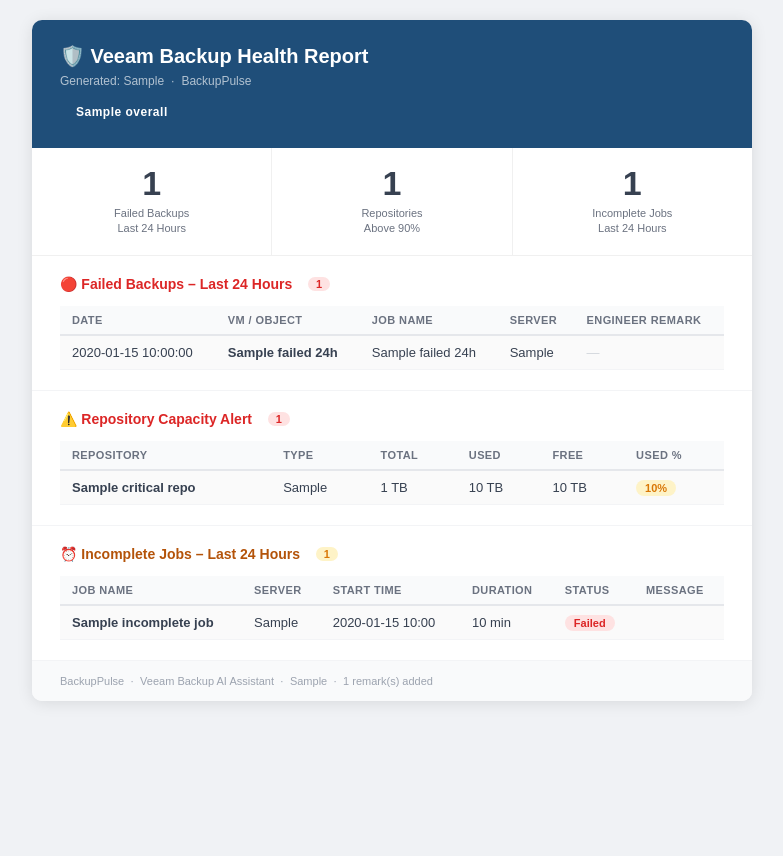
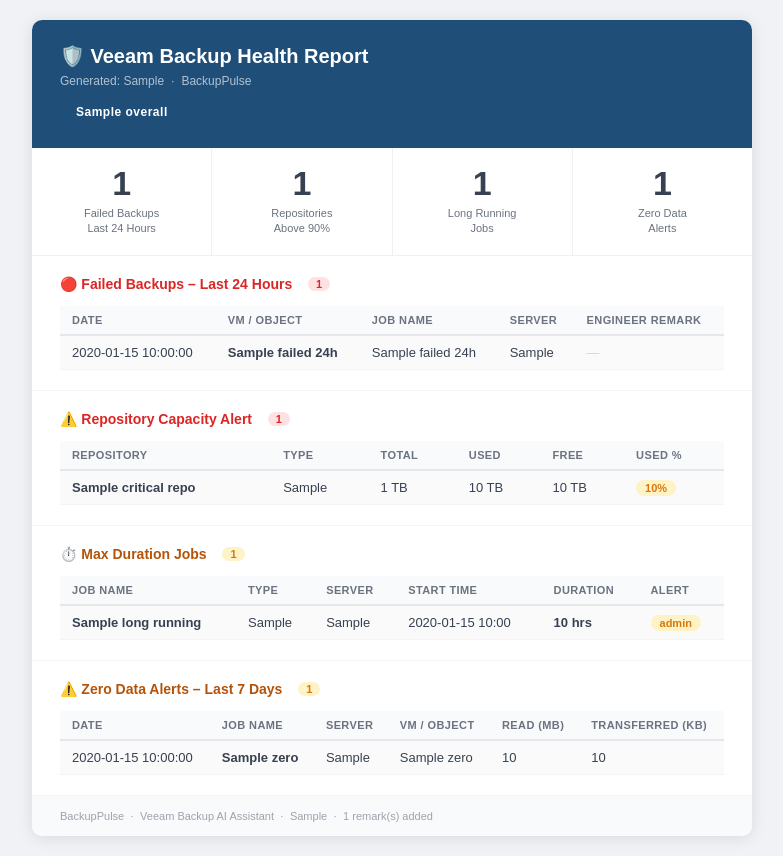
Before and after one commit to IliyasMomin77/BackupPulse, a Flask app: template templates/health_email.html in a window 1280 px wide. Shown: the whole page, without its empty margins (248-1031 px from the left). Before the commit the page ends 703 px from the top, so only its background shows below. Run offline with Flask 3, Linux system fonts and the light colour scheme; the template is opened without the code that fills it: most values are stand-ins (such as "Sample title", 1, 10 or a date in 2020); parts of the project's set-up code (start-up, migrations or seed data) failed here and were passed over; some libraries are stand-ins or nearby versions.

Commit message:
feat: local model hardening — phi-4 only, ollama removed, SQL safety net
- Remove ollama provider entirely (too slow on CPU-only hardware)
- Remove phi-3.5-mini-instruct from LM Studio; phi-4-mini-instruct only
- Increase local LLM timeout 45s → 120s to survive JIT model loading
- Increase ping timeout 8s → 90s so warm-up ping actually completes
- Add _pingGen counter: stale pings from rapid model switches no longer
  release the send button — only the most recent warm-ping can unlock it
- Auto-disable send button while warming up; re-enable after ping resolves
- Inject missing date filter if LLM omits WHERE on failed_jobs_daily
- Fix SQL truncation: stop at first semicolon to drop trailing LLM notes
- Simplify sql_prompt_local.txt: no aliases, explicit date-filter rule,
  added failed-jobs-last-week example
- Health email: replace Incomplete Jobs with Max Duration + Zero Data sections
- Stats bar updated to 4 tiles: Failed | Repos >90% | Long Running | Zero Data

Co-Authored-By: Claude Sonnet 4.6 <noreply@anthropic.com>

````diff
--- a/app.py
+++ b/app.py
@@ -140,7 +140,7 @@ OPENROUTER_URL     = "https://openrouter.ai/api/v1/chat/completions"
 
 # LM Studio — local, air-gapped, zero external calls
 LMSTUDIO_URL   = os.getenv("LMSTUDIO_URL",   "http://localhost:1234/v1/chat/completions")
-LMSTUDIO_MODEL = os.getenv("LMSTUDIO_MODEL", "phi-3.5-mini-instruct")
+LMSTUDIO_MODEL = os.getenv("LMSTUDIO_MODEL", "phi-4-mini-instruct")
 
 OPENAI_API_KEY  = os.getenv("OPENAI_API_KEY", "")
 OPENAI_MODEL    = os.getenv("OPENAI_MODEL", "gpt-4o-mini")
@@ -155,13 +155,6 @@ SNOW_USER             = os.getenv("SNOW_USER", "")
 SNOW_PASS             = os.getenv("SNOW_PASS", "")
 SNOW_ASSIGNMENT_GROUP = os.getenv("SNOW_ASSIGNMENT_GROUP", "")
 
-SNOW_INSTANCE        = os.getenv("SNOW_INSTANCE", "")
-SNOW_USER            = os.getenv("SNOW_USER", "")
-SNOW_PASS            = os.getenv("SNOW_PASS", "")
-SNOW_ASSIGNMENT_GROUP = os.getenv("SNOW_ASSIGNMENT_GROUP", "")
-
-OLLAMA_URL      = os.getenv("OLLAMA_URL", "http://localhost:11434/v1/chat/completions")
-OLLAMA_MODEL    = os.getenv("OLLAMA_MODEL", "phi3.5")
 
 # Known selectable models per provider (shown in the UI dropdown)
 # Groq & OpenRouter: verified free models as of 2026
@@ -196,11 +189,7 @@ PROVIDER_MODELS = {
     # Local models — must be downloaded and loaded in LM Studio / pulled in Ollama first
     # Q4_K_M quantization recommended (~2-3 GB RAM each).
     "lmstudio": [
-        "phi-3.5-mini-instruct",   # 3.8B — best instruction following on CPU
-        "phi-4-mini-instruct",     # 3.8B — newer Phi, better reasoning
-    ],
-    "ollama": [
-        "phi3:mini",
+        "phi-4-mini-instruct",
     ],
 }
 
@@ -213,7 +202,6 @@ def _get_active_model():
         "openai":      OPENAI_MODEL,
         "copilot":     COPILOT_MODEL,
         "lmstudio":    LMSTUDIO_MODEL,
-        "ollama":      OLLAMA_MODEL,
     }.get(MODEL_PROVIDER, "")
 
 
@@ -244,7 +232,7 @@ def _load_file(filename, fallback=""):
             return f.read().strip()
     return fallback
 
-_LOCAL_PROVIDERS = {"lmstudio", "ollama"}
+_LOCAL_PROVIDERS = {"lmstudio"}
 if MODEL_PROVIDER in _LOCAL_PROVIDERS:
     _SYSTEM_PROMPT = _load_file("system_prompt_local.txt", "You are a Veeam backup assistant. Explain the results clearly.")
     _SQL_PROMPT    = _load_file("sql_prompt_local.txt",    "Return a PostgreSQL SELECT query only. No explanation.")
@@ -264,7 +252,7 @@ def call_openai_compatible(prompt, system, url, api_key, model, max_tokens=500):
     if system:
         msgs.append({"role": "system", "content": system})
     msgs.append({"role": "user", "content": prompt})
-    req_timeout = 300 if "localhost" in url or "127.0.0.1" in url else 30
+    req_timeout = 120 if "localhost" in url or "127.0.0.1" in url else 30
     log.info(f"[LLM] calling model={model} max_tokens={max_tokens} prompt_len={len(prompt)}")
     t0 = time.perf_counter()
     r = requests.post(
@@ -317,8 +305,6 @@ def call_llm(prompt, system=None, max_tokens=500):
         return call_openai_compatible(prompt, system, OPENROUTER_URL, OPENROUTER_API_KEY, OPENROUTER_MODEL, max_tokens)
     elif MODEL_PROVIDER == "lmstudio":
         return call_openai_compatible(prompt, system, LMSTUDIO_URL, "lm-studio", LMSTUDIO_MODEL, max_tokens)
-    elif MODEL_PROVIDER == "ollama":
-        return call_openai_compatible(prompt, system, OLLAMA_URL, "", OLLAMA_MODEL, max_tokens)
     return "No valid provider configured."
 
 
@@ -604,29 +590,58 @@ def process_question(question):
             log.error(f"[CHAT] SNOW create failed: {e}")
             reply = f"Failed to create ServiceNow incident: {e}"
 
+    elif MODEL_PROVIDER in _LOCAL_PROVIDERS:
+        _FAILED_KW = re.compile(
+            r'\b(fail|failed|failing|error|recent|job|jobs|backup|yesterday|today|last\s*24)\b',
+            re.IGNORECASE
+        )
+        if _FAILED_KW.search(question):
+            raw_sql = call_llm(question, load_sql_prompt(), max_tokens=200)
+            sql = re.sub(r"```sql|```", "", raw_sql or "").strip()
+            # Extract only the SELECT statement — stop at first semicolon to drop any trailing explanation
+            m = re.search(r"(SELECT\b[^;]+;?)", sql, re.IGNORECASE | re.DOTALL)
+            sql = m.group(1).strip() if m else ""
+            if sql:
+                # Safety net: if LLM omits date filter on failed_jobs_daily, inject it
+                if re.search(r'failed_jobs_daily', sql, re.IGNORECASE) and \
+                   not re.search(r'backup_date\s*[><=!]', sql, re.IGNORECASE):
+                    if re.search(r'\bWHERE\b', sql, re.IGNORECASE):
+                        sql = re.sub(r'\bWHERE\b', 'WHERE backup_date >= CURRENT_DATE - 1 AND ',
+                                     sql, count=1, flags=re.IGNORECASE)
+                    elif re.search(r'\bORDER BY\b', sql, re.IGNORECASE):
+                        sql = re.sub(r'\bORDER BY\b', 'WHERE backup_date >= CURRENT_DATE - 1 ORDER BY ',
+                                     sql, count=1, flags=re.IGNORECASE)
+                    else:
+                        sql = sql.rstrip(';') + ' WHERE backup_date >= CURRENT_DATE - 1'
+                    log.info(f"[LOCAL] injected missing date filter into query")
+                rows = run_query(sql)
+                reply = _format_rows(question, rows) if rows else "No failed jobs found for that period."
+            else:
+                reply = "⚠️ Could not generate query. Switch to Groq or OpenRouter for better results."
+            log.info(f"[CHAT] local failed-jobs done — {round(time.perf_counter()-t0,3)}s")
+        else:
+            reply = "This query works better on a cloud model. Switch to **Groq** or **OpenRouter** using the Provider dropdown above for full analysis."
+            log.info(f"[CHAT] local — non-failed query, returning static reply")
+
     else:
-        # Build SQL via LLM
-        if MODEL_PROVIDER in _LOCAL_PROVIDERS:
-            raw_sql = call_llm(question, load_sql_prompt(), max_tokens=250)
-        else:
-            sql_user = (
-                "Generate a PostgreSQL SELECT query to answer this question:\n"
-                + question + "\n"
-                "If NOT a data question, reply DIRECT: followed by a short answer.\n"
-                "Otherwise SQL only. No markdown."
-            )
-            raw_sql = call_llm(sql_user, load_sql_prompt(), max_tokens=300)
-            sql_clean = re.sub(r"```sql|```", "", raw_sql).strip()
-            if sql_clean.upper().startswith("DIRECT:"):
-                reply = sql_clean[7:].strip()
-                log.info(f"[CHAT] DIRECT answer — {round(time.perf_counter()-t0,3)}s")
+        # Cloud providers: full SQL generation + LLM explain
+        sql_user = (
+            "Generate a PostgreSQL SELECT query to answer this question:\n"
+            + question + "\n"
+            "If NOT a data question, reply DIRECT: followed by a short answer.\n"
+            "Otherwise SQL only. No markdown."
+        )
+        raw_sql = call_llm(sql_user, load_sql_prompt(), max_tokens=300)
+        sql_clean = re.sub(r"```sql|```", "", raw_sql).strip()
+        if sql_clean.upper().startswith("DIRECT:"):
+            reply = sql_clean[7:].strip()
+            log.info(f"[CHAT] DIRECT answer — {round(time.perf_counter()-t0,3)}s")
 
         if not reply and not raw_sql:
             reply = "The AI did not return a response. Please try again."
             log.warning("[CHAT] LLM returned None/empty for SQL generation")
 
         if not reply:
-            # Strip markdown fences and extract the SELECT statement
             sql = re.sub(r"```sql|```", "", raw_sql).strip()
             if not sql.upper().startswith("SELECT"):
                 m = re.search(r"(SELECT\b.+)", sql, re.IGNORECASE | re.DOTALL)
@@ -636,28 +651,20 @@ def process_question(question):
             if any(w in sql.lower() for w in forbidden):
                 log.warning(f"[CHAT] blocked write SQL attempt — {sql[:80]}")
                 reply = "I can only read backup data. Write operations are not allowed."
-
             else:
                 rows = run_query(sql)
                 if not rows:
                     log.info(f"[CHAT] query returned 0 rows — {round(time.perf_counter()-t0,3)}s")
                     reply = "I checked the database and there's nothing to report here — either everything looks clean or this data isn't available. You might want to check with your Backup Administrator."
-
-                elif MODEL_PROVIDER in _LOCAL_PROVIDERS:
-                    reply = _format_rows(question, rows)
-                    log.info(f"[CHAT] local format done rows={len(rows)} — {round(time.perf_counter()-t0,3)}s")
-
                 else:
-                    # Check incident resolution log for past fixes on same error
                     past_fix = ""
                     for row in rows[:5]:
-                        err = row.get("failure_message") or row.get("failure_message", "")
+                        err = row.get("failure_message", "")
                         if err:
                             match = _find_past_resolution(err)
                             if match:
                                 past_fix = match
                                 break
-
                     explain_prompt = (
                         "[QUERY RESULTS]\n" + sql + "\n" + str(rows[:50])
                         + "\n\n[USER QUESTION]\n" + question
@@ -683,11 +690,11 @@ def _filter_dt(value):
     return str(value)[:16] if value else ''
 
 
-def generate_health_email(failed_24h, critical_repos, incomplete_jobs, remarks=None):
+def generate_health_email(failed_24h, critical_repos, long_running, zero_data, remarks=None):
     if not isinstance(remarks, dict):
         remarks = {}
     ts = datetime.now().strftime("%Y-%m-%d %H:%M:%S")
-    has_issues = bool(failed_24h or critical_repos or incomplete_jobs)
+    has_issues = bool(failed_24h or critical_repos or long_running or zero_data)
     return render_template(
         'health_email.html',
         ts=ts,
@@ -695,17 +702,20 @@ def generate_health_email(failed_24h, critical_repos, incomplete_jobs, remarks=N
         overall_bg="#DC2626" if has_issues else "#16A34A",
         f_cls="red"    if failed_24h    else "green",
         r_cls="red"    if critical_repos else "green",
-        j_cls="yellow" if incomplete_jobs else "green",
+        l_cls="yellow" if long_running   else "green",
+        z_cls="yellow" if zero_data      else "green",
         failed_24h=failed_24h,
         critical_repos=critical_repos,
-        incomplete_jobs=incomplete_jobs,
-        remarks=remarks or [],
+        long_running=long_running,
+        zero_data=zero_data,
+        remarks=remarks,
     )
 
 
 def _fetch_health_data():
     failed_24h = run_query("""
-        SELECT MAX(backup_date) AS backup_date, vbr_server, job_name, failed_object_name
+        SELECT MAX(backup_date) AS backup_date, vbr_server, job_name, failed_object_name,
+               MAX(failure_message) AS failure_message
         FROM failed_jobs_daily
         WHERE backup_date >= CURRENT_DATE - INTERVAL '1 day'
         GROUP BY vbr_server, job_name, failed_object_name
@@ -718,15 +728,20 @@ def _fetch_health_data():
         WHERE used_pct >= 90
         ORDER BY used_pct DESC
     """)
-    incomplete_jobs = run_query("""
-        SELECT job_name, backup_type, vbr_server,
-               start_time, end_time, duration_minutes, status, failure_message
-        FROM job_sessions
-        WHERE start_time >= NOW() - INTERVAL '24 hours'
-          AND status IN ('Failed', 'Warning')
-        ORDER BY status DESC, start_time DESC
+    long_running = run_query("""
+        SELECT job_name, backup_type, vbr_server, start_time, duration_hours, alert_level
+        FROM long_running_jobs
+        ORDER BY duration_hours DESC
+        LIMIT 10
     """)
-    return failed_24h, critical_repos, incomplete_jobs
+    zero_data = run_query("""
+        SELECT backup_date, job_name, vbr_server, vm_name, read_mb, transferred_kb, vm_start_time
+        FROM zero_size_jobs
+        WHERE backup_date >= CURRENT_DATE - 7
+        ORDER BY vm_start_time DESC
+        LIMIT 20
+    """)
+    return failed_24h, critical_repos, long_running, zero_data
 
 
 # ============================================================
@@ -736,7 +751,7 @@ def _fetch_health_data():
 def _configured_providers():
     """Return providers to show in the UI — controlled by ENABLED_PROVIDERS in config."""
     enabled = {p.strip() for p in os.getenv("ENABLED_PROVIDERS", "groq,openrouter,lmstudio").split(",")}
-    order   = ["groq", "openrouter", "lmstudio", "gemini", "openai", "copilot", "ollama"]
+    order   = ["groq", "openrouter", "lmstudio", "gemini", "openai", "copilot"]
     return [p for p in order if p in enabled]
 
 
@@ -754,11 +769,11 @@ def index():
 @app.route("/switch-provider", methods=["POST"])
 def switch_provider():
     global MODEL_PROVIDER, _SYSTEM_PROMPT, _SQL_PROMPT
-    global GROQ_MODEL, OPENROUTER_MODEL, GEMINI_MODEL, OPENAI_MODEL, COPILOT_MODEL, LMSTUDIO_MODEL, OLLAMA_MODEL
+    global GROQ_MODEL, OPENROUTER_MODEL, GEMINI_MODEL, OPENAI_MODEL, COPILOT_MODEL, LMSTUDIO_MODEL
     data = request.get_json()
     provider = data.get("provider", "").strip().lower()
     model    = data.get("model",    "").strip()
-    valid = {"groq", "openrouter", "gemini", "openai", "copilot", "lmstudio", "ollama"}
+    valid = {"groq", "openrouter", "gemini", "openai", "copilot", "lmstudio"}
     if provider not in valid:
         return jsonify({"error": f"Unknown provider: {provider}"}), 400
 
@@ -774,7 +789,7 @@ def switch_provider():
         elif provider == "openai":     OPENAI_MODEL     = model
         elif provider == "copilot":    COPILOT_MODEL    = model
         elif provider == "lmstudio":   LMSTUDIO_MODEL   = model
-        elif provider == "ollama":     OLLAMA_MODEL     = model
+
 
     if provider in _LOCAL_PROVIDERS:
         _SYSTEM_PROMPT = _load_file("system_prompt_local.txt", "You are a Veeam backup assistant. Explain the results clearly.")
@@ -786,6 +801,43 @@ def switch_provider():
     active = _get_active_model()
     log.info(f"[SWITCH] {old_provider}/{old_model} -> {provider}/{active}")
     return jsonify({"success": True, "provider": provider, "model": active})
+
+
+@app.route("/ping-provider", methods=["POST"])
+def ping_provider():
+    """Quick connectivity test for local providers (lmstudio)."""
+    data     = request.get_json()
+    provider = data.get("provider", MODEL_PROVIDER).strip().lower()
+    model    = data.get("model", _get_active_model()).strip()
+
+    url_map = {
+        "lmstudio": LMSTUDIO_URL,
+    }
+    url = url_map.get(provider)
+    if not url:
+        return jsonify({"error": f"Ping only supported for local providers (lmstudio), got: {provider}"}), 400
+
+    payload = {
+        "model":       model,
+        "messages":    [{"role": "user", "content": "hi"}],
+        "max_tokens":  5,
+        "temperature": 0,
+    }
+    try:
+        import requests as _req
+        t0 = time.perf_counter()
+        r = _req.post(url, json=payload, timeout=90)
+        ms = round((time.perf_counter() - t0) * 1000)
+        if r.status_code == 200:
+            log.info(f"[PING] {provider}/{model} OK {ms}ms")
+            return jsonify({"ok": True, "ms": ms, "model": model})
+        else:
+            body = r.text[:200]
+            log.warning(f"[PING] {provider} HTTP {r.status_code}: {body}")
+            return jsonify({"ok": False, "error": f"HTTP {r.status_code}: {body}"}), 200
+    except Exception as e:
+        log.warning(f"[PING] {provider} failed: {e}")
+        return jsonify({"ok": False, "error": str(e)}), 200
 
 
 @app.route("/chat", methods=["POST"])
@@ -920,7 +972,12 @@ def resolve_incident_route():
     log.info(f"[ROUTE /resolve-incident] {inc_number} code={resolution_code!r}")
     try:
         inc_number, description = resolve_snow_incident(inc_number, resolution_code, resolution_notes)
-        _log_incident_resolution(description or inc_number, resolution_notes)
+        _TEST_KEYWORDS = ("test im", "test incident", "test only", "testing", "ignore", "dummy", "fake")
+        is_test = any(kw in resolution_notes.lower() for kw in _TEST_KEYWORDS)
+        if not is_test:
+            _log_incident_resolution(description or inc_number, resolution_notes)
+        else:
+            log.info(f"[ROUTE /resolve-incident] skipping log — test resolution for {inc_number}")
         return jsonify({"success": True, "message": f"✅ Incident **{inc_number}** resolved successfully in ServiceNow."})
     except Exception as e:
         log.error(f"[ROUTE /resolve-incident] error={e}")
@@ -932,15 +989,16 @@ def healthcheck():
     log.info("[ROUTE /healthcheck] generating health report")
     t0 = time.perf_counter()
     try:
-        failed_24h, critical_repos, incomplete_jobs = _fetch_health_data()
-        log.info(f"[ROUTE /healthcheck] failed={len(failed_24h)} repos={len(critical_repos)} jobs={len(incomplete_jobs)} remarks={len(_remarks)} — {round(time.perf_counter()-t0,3)}s")
+        failed_24h, critical_repos, long_running, zero_data = _fetch_health_data()
+        log.info(f"[ROUTE /healthcheck] failed={len(failed_24h)} repos={len(critical_repos)} long={len(long_running)} zero={len(zero_data)} remarks={len(_remarks)} — {round(time.perf_counter()-t0,3)}s")
         return jsonify({
-            "email_html": generate_health_email(failed_24h, critical_repos, incomplete_jobs, dict(_remarks)),
+            "email_html": generate_health_email(failed_24h, critical_repos, long_running, zero_data, dict(_remarks)),
             "counts": {
-                "failed": len(failed_24h),
-                "repos":  len(critical_repos),
-                "jobs":   len(incomplete_jobs),
-                "remarks": len(_remarks)
+                "failed":      len(failed_24h),
+                "repos":       len(critical_repos),
+                "long_running": len(long_running),
+                "zero_data":   len(zero_data),
+                "remarks":     len(_remarks)
             }
         })
     except Exception as e:
@@ -951,7 +1009,7 @@ def healthcheck():
 @app.route("/failed-jobs-list")
 def failed_jobs_list():
     try:
-        failed_24h, _, _ = _fetch_health_data()
+        failed_24h, _, _, _ = _fetch_health_data()
         jobs = []
         for r in failed_24h[:60]:
             vm_key  = f"{r['vbr_server']}|{r['job_name']}|{r['failed_object_name']}"
@@ -983,8 +1041,8 @@ def set_remarks():
             del _remarks[k]
     _save_remarks(_remarks)
     log.info(f"[ROUTE /set-remarks] total={len(_remarks)} remarks")
-    failed_24h, critical_repos, incomplete_jobs = _fetch_health_data()
-    email_html = generate_health_email(failed_24h, critical_repos, incomplete_jobs, dict(_remarks))
+    failed_24h, critical_repos, long_running, zero_data = _fetch_health_data()
+    email_html = generate_health_email(failed_24h, critical_repos, long_running, zero_data, dict(_remarks))
     return jsonify({"success": True, "html": email_html, "count": len(_remarks)})
 
 
@@ -994,8 +1052,8 @@ def clear_remarks():
     _remarks.clear()
     _save_remarks(_remarks)
     log.info(f"[ROUTE /clear-remarks] cleared {count} remark(s)")
-    failed_24h, critical_repos, incomplete_jobs = _fetch_health_data()
-    email_html = generate_health_email(failed_24h, critical_repos, incomplete_jobs, {})
+    failed_24h, critical_repos, long_running, zero_data = _fetch_health_data()
+    email_html = generate_health_email(failed_24h, critical_repos, long_running, zero_data, {})
     return jsonify({"success": True, "html": email_html, "message": "All remarks cleared."})
 
 
--- a/templates/health_email.html
+++ b/templates/health_email.html
@@ -54,9 +54,13 @@
       <div class="stat-n {{ r_cls }}">{{ critical_repos | length }}</div>
       <div class="stat-l">Repositories<br>Above 90%</div>
     </div>
-    <div class="stat {{ j_cls }}">
-      <div class="stat-n {{ j_cls }}">{{ incomplete_jobs | length }}</div>
-      <div class="stat-l">Incomplete Jobs<br>Last 24 Hours</div>
+    <div class="stat {{ l_cls }}">
+      <div class="stat-n {{ l_cls }}">{{ long_running | length }}</div>
+      <div class="stat-l">Long Running<br>Jobs</div>
+    </div>
+    <div class="stat {{ z_cls }}">
+      <div class="stat-n {{ z_cls }}">{{ zero_data | length }}</div>
+      <div class="stat-l">Zero Data<br>Alerts</div>
     </div>
   </div>
 
@@ -118,33 +122,59 @@
   </div>
   {% endif %}
 
-  {# ── Incomplete jobs ── #}
-  {% if incomplete_jobs %}
+  {# ── Long running jobs ── #}
+  {% if long_running %}
   <div class="section">
-    <h2 class="h-yellow">&#x23F0; Incomplete Jobs &ndash; Last 24 Hours
-      &nbsp;<span class="cnt yellow">{{ incomplete_jobs | length }}</span></h2>
+    <h2 class="h-yellow">&#x23F1;&#xFE0F; Max Duration Jobs
+      &nbsp;<span class="cnt yellow">{{ long_running | length }}</span></h2>
     <table>
-      <tr><th>Job Name</th><th>Server</th><th>Start Time</th><th>Duration</th><th>Status</th><th>Message</th></tr>
-      {% for r in incomplete_jobs[:30] %}
+      <tr><th>Job Name</th><th>Type</th><th>Server</th><th>Start Time</th><th>Duration</th><th>Alert</th></tr>
+      {% for r in long_running %}
       <tr>
         <td><b>{{ r.job_name }}</b></td>
+        <td>{{ r.backup_type }}</td>
         <td>{{ r.vbr_server }}</td>
         <td>{{ r.start_time | dt }}</td>
-        <td>{% if r.duration_minutes %}{{ r.duration_minutes | int }} min{% else %}N/A{% endif %}</td>
+        <td><b>{{ r.duration_hours | round(1) }} hrs</b></td>
         <td>
-          <span class="{{ 'badge-red' if r.status == 'Failed' else 'badge-yellow' }}">
-            {{ r.status }}
+          <span class="{{ 'badge-red' if r.alert_level == 'Critical' else 'badge-yellow' }}">
+            {{ r.alert_level }}
           </span>
         </td>
-        <td class="msg">{{ (r.failure_message or '')[:80] }}</td>
       </tr>
       {% endfor %}
     </table>
   </div>
   {% else %}
   <div class="section">
-    <h2 class="h-green">&#x2705; Job Completion &ndash; Last 24 Hours</h2>
-    <p class="ok">All jobs completed successfully in the last 24 hours.</p>
+    <h2 class="h-green">&#x2705; Max Duration Jobs</h2>
+    <p class="ok">No long-running job alerts.</p>
+  </div>
+  {% endif %}
+
+  {# ── Zero data alerts ── #}
+  {% if zero_data %}
+  <div class="section">
+    <h2 class="h-yellow">&#x26A0;&#xFE0F; Zero Data Alerts &ndash; Last 7 Days
+      &nbsp;<span class="cnt yellow">{{ zero_data | length }}</span></h2>
+    <table>
+      <tr><th>Date</th><th>Job Name</th><th>Server</th><th>VM / Object</th><th>Read (MB)</th><th>Transferred (KB)</th></tr>
+      {% for r in zero_data %}
+      <tr>
+        <td>{{ r.backup_date }}</td>
+        <td><b>{{ r.job_name }}</b></td>
+        <td>{{ r.vbr_server }}</td>
+        <td>{{ r.vm_name }}</td>
+        <td>{{ r.read_mb | round(1) }}</td>
+        <td>{{ r.transferred_kb | round(1) }}</td>
+      </tr>
+      {% endfor %}
+    </table>
+  </div>
+  {% else %}
+  <div class="section">
+    <h2 class="h-green">&#x2705; Zero Data Alerts</h2>
+    <p class="ok">No zero-data backup sessions in the last 7 days.</p>
   </div>
   {% endif %}
 
````
Also changed, not shown: sql_prompt_local.txt (+25 -14 lines), templates/chat.html (+63 -0 lines).
